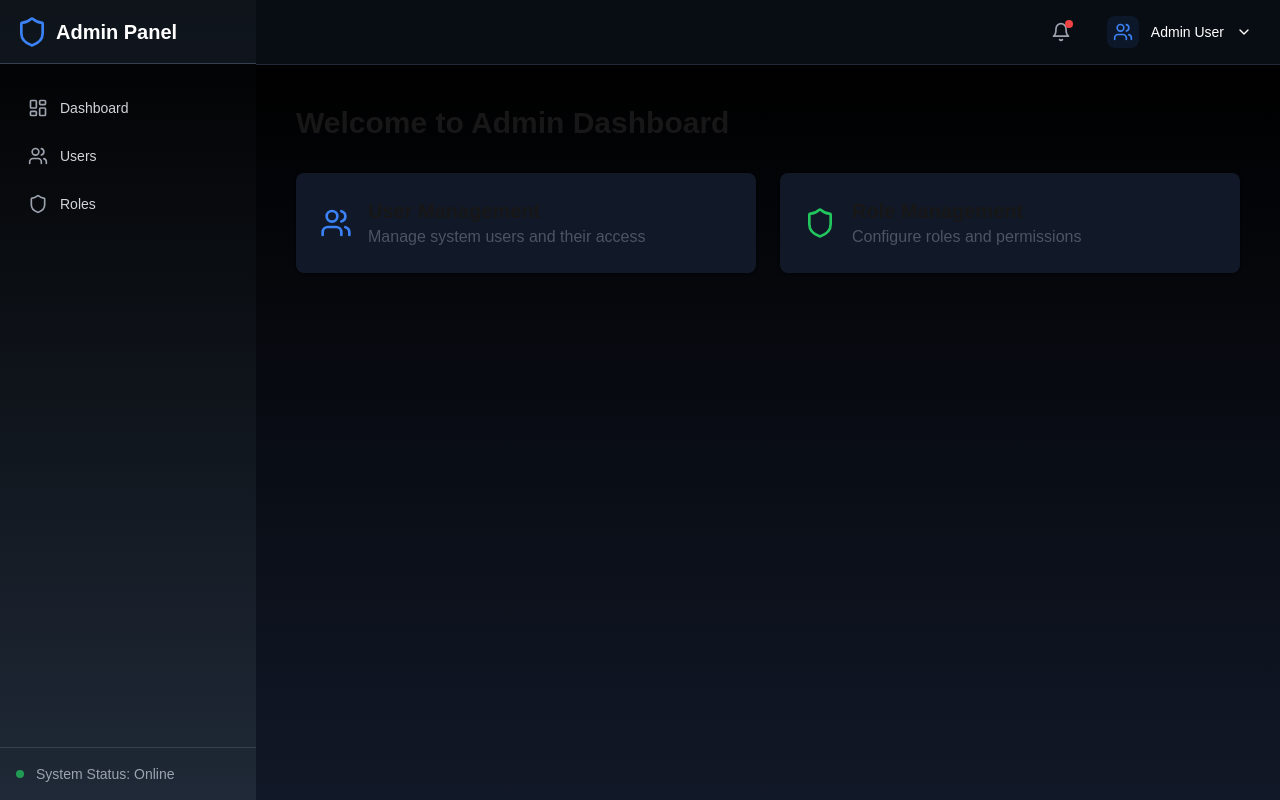
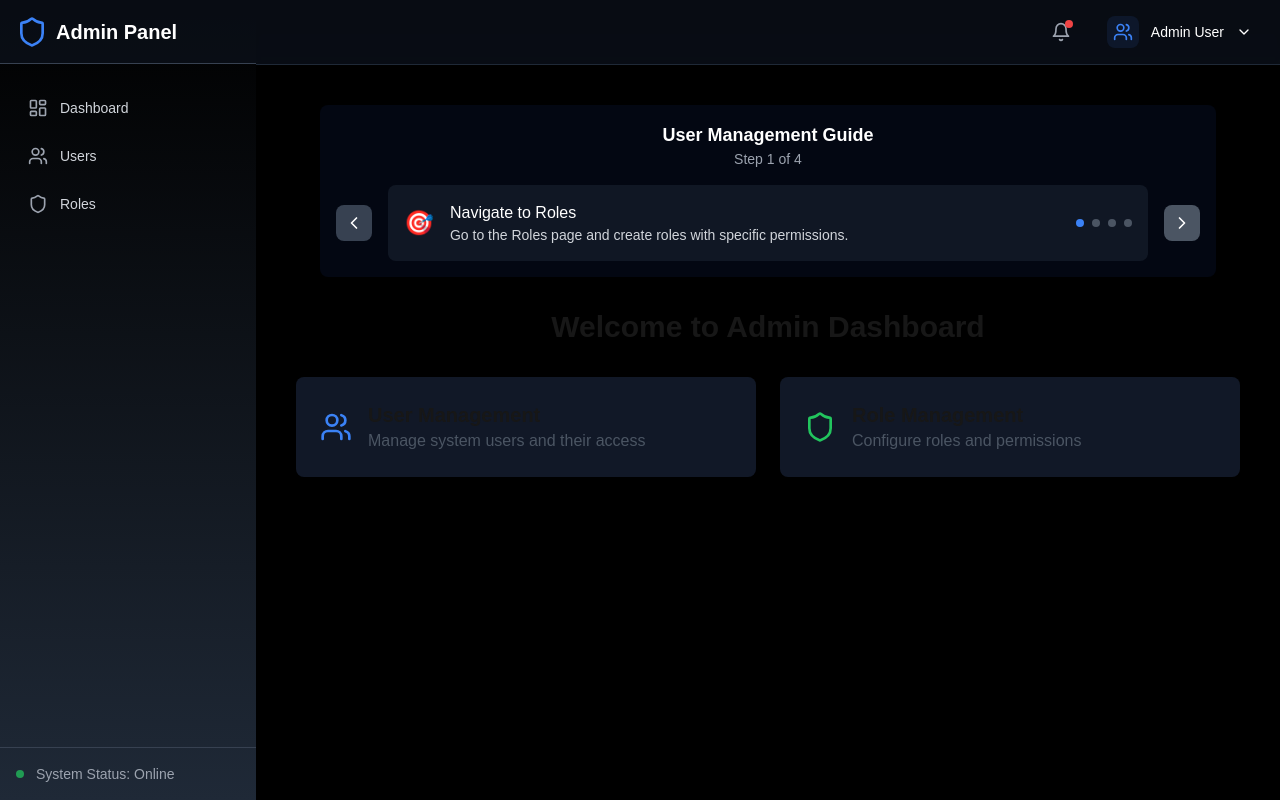
Before and after one commit to vinayrewatkar/RBAC_Assignment, a Next.js app: page / in a window 1280 px wide. Built offline with nearby package versions, Linux system fonts and the light colour scheme.

Commit message:
update layout and root page

```diff
--- a/src/app/components/AddUserForm.tsx
+++ b/src/app/components/AddUserForm.tsx
@@ -1,7 +1,8 @@
-"use client"
+"use client";
 import React, { useState } from 'react';
 import { UserType } from '../../types/type';
 import { useUsers } from '../../store/userContext';
+import { useRoles } from '../../store/rolesContext';
 
 interface UserFormProps {
   initialUser?: UserType;
@@ -10,6 +11,7 @@ interface UserFormProps {
 
 const UserForm: React.FC<UserFormProps> = ({ initialUser, onClose }) => {
   const { addUser, updateUser } = useUsers();
+  const { roles } = useRoles(); // Fetch available roles from context
   const [formData, setFormData] = useState<UserType>({
     name: initialUser?.name || '',
     role: initialUser?.role || '',
@@ -17,16 +19,18 @@ const UserForm: React.FC<UserFormProps> = ({ initialUser, onClose }) => {
     joinedDate: initialUser?.joinedDate || new Date().toLocaleDateString('en-US', {
       month: 'short',
       day: 'numeric',
-      year: 'numeric'
+      year: 'numeric',
     }),
-    isActive: initialUser?.isActive ?? true
+    isActive: initialUser?.isActive ?? true,
   });
+  const [error, setError] = useState<string | null>(null); // Error state
 
   const handleChange = (e: React.ChangeEvent<HTMLInputElement | HTMLSelectElement>) => {
     const { name, value } = e.target;
+    setError(null); // Clear any previous errors when user edits
     setFormData(prev => ({
       ...prev,
-      [name]: name === 'isActive' ? value === 'true' : value
+      [name]: name === 'isActive' ? value === 'true' : value,
     }));
   };
 
@@ -35,7 +39,14 @@ const UserForm: React.FC<UserFormProps> = ({ initialUser, onClose }) => {
 
     // Validate form
     if (!formData.name || !formData.email || !formData.role) {
-      alert('Please fill in all required fields');
+      setError('Please fill in all required fields');
+      return;
+    }
+
+    // Check if the entered role is valid
+    const roleExists = roles.some(role => role.name === formData.role);
+    if (!roleExists) {
+      setError(`The role "${formData.role}" is not available. Please choose a valid role.`);
       return;
     }
 
@@ -46,8 +57,8 @@ const UserForm: React.FC<UserFormProps> = ({ initialUser, onClose }) => {
       joinedDate: formData.joinedDate || new Date().toLocaleDateString('en-US', {
         month: 'short',
         day: 'numeric',
-        year: 'numeric'
-      })
+        year: 'numeric',
+      }),
     };
 
     if (initialUser) {
@@ -68,6 +79,7 @@ const UserForm: React.FC<UserFormProps> = ({ initialUser, onClose }) => {
           {initialUser ? 'Edit User' : 'Add New User'}
         </h2>
         <form onSubmit={handleSubmit} className="space-y-4">
+          {error && <p className="text-red-500 text-sm mb-4">{error}</p>}
           <div>
             <label className="block text-gray-300 mb-2">Name</label>
             <input
--- a/src/app/components/dashboardStats.tsx
+++ b/src/app/components/dashboardStats.tsx
@@ -15,7 +15,7 @@ const DashboardStats: React.FC<DashboardStatsProps> = ({
 }) => {
   return (
     <div className="grid grid-cols-1 md:grid-cols-3 gap-4 mb-6">
-      <div className="bg-gray-900 p-6 rounded-lg shadow-xl">
+      <div className="bg-gray-900/50 p-6 rounded-lg shadow-xl">
         <div className="flex items-center space-x-3">
           <Users className="w-8 h-8 text-blue-500" />
           <div>
@@ -25,7 +25,7 @@ const DashboardStats: React.FC<DashboardStatsProps> = ({
         </div>
       </div>
 
-      <div className="bg-gray-900 p-6 rounded-lg shadow-xl">
+      <div className="bg-gray-900/50 p-6 rounded-lg shadow-xl">
         <div className="flex items-center space-x-3">
           <UserCheck className="w-8 h-8 text-green-500" />
           <div>
@@ -35,7 +35,7 @@ const DashboardStats: React.FC<DashboardStatsProps> = ({
         </div>
       </div>
 
-      <div className="bg-gray-900 p-6 rounded-lg shadow-xl">
+      <div className="bg-gray-900/50 p-6 rounded-lg shadow-xl">
         <div className="flex items-center space-x-3">
           <UserX className="w-8 h-8 text-red-500" />
           <div>
--- a/src/app/components/sideBar.tsx
+++ b/src/app/components/sideBar.tsx
@@ -26,7 +26,7 @@ const Sidebar = ({ navigation, isSidebarOpen, setIsSidebarOpen }: SidebarProps)
       >
         <div className="flex h-full flex-col">
           {/* Logo Section */}
-          <div className="h-16 flex items-center justify-between px-4 bg-gray-800/50 border-b border-gray-700">
+          <div className="h-16 flex items-center justify-between px-4 bg-gray-900/50 border-b border-gray-700">
             <div className="flex items-center">
               <Shield className="h-8 w-8 text-blue-500" />
               <span className="ml-2 text-xl font-bold text-white">Admin Panel</span>
--- a/src/app/components/userCard.tsx
+++ b/src/app/components/userCard.tsx
@@ -28,7 +28,7 @@ const UserCard: React.FC<UserCardProps> = ({ user }) => {
 
   return (
     <>
-      <div className="bg-gray-900 text-white p-4 rounded-lg w-full relative overflow-hidden flex flex-col items-center justify-center min-h-[200px] hover:shadow-lg transition-shadow duration-300">
+      <div className="bg-gray-900/50 text-white p-4 rounded-lg w-full relative overflow-hidden flex flex-col items-center justify-center min-h-[200px] hover:shadow-lg transition-shadow duration-300">
         {/* Icons Container */}
         <div className="absolute top-2 right-2 z-20 flex items-center space-x-2">
           {/* Edit Icon */}
--- /dev/null
+++ b/src/app/components/userGuide.tsx
@@ -0,0 +1,99 @@
+"use client";
+import React, { useState } from "react";
+import { ChevronLeft, ChevronRight, Check } from "lucide-react";
+
+const steps = [
+  {
+    title: "Navigate to Roles",
+    description: "Go to the Roles page and create roles with specific permissions.",
+    icon: "🎯"
+  },
+  {
+    title: "Assign Permissions",
+    description: "Assign appropriate permissions to the roles you created.",
+    icon: "🔒"
+  },
+  {
+    title: "Manage Users",
+    description: "Go to the Users page to create and assign roles to new users.",
+    icon: "👥"
+  },
+  {
+    title: "Update and Delete",
+    description: "Update user details or delete users from the dashboard.",
+    icon: "⚙️"
+  },
+];
+
+const UserGuide = () => {
+  const [currentStep, setCurrentStep] = useState(0);
+
+  const handleNext = () => {
+    setCurrentStep((prev) => (prev + 1) % steps.length);
+  };
+
+  const handlePrev = () => {
+    setCurrentStep((prev) => (prev - 1 + steps.length) % steps.length);
+  };
+
+  return (
+    <div className="w-full max-w-4xl mx-auto rounded-lg overflow-hidden bg-gray-950 shadow-lg">
+      <div className="p-4">
+        <div className="flex items-center justify-center flex-col mb-4">
+          <h2 className="text-lg font-semibold text-white text-center">
+            User Management Guide
+          </h2>
+          <span className="text-sm text-gray-400">
+            Step {currentStep + 1} of {steps.length}
+          </span>
+        </div>
+
+        <div className="flex items-center gap-4">
+          {/* Navigation and Content */}
+          <button
+            onClick={handlePrev}
+            className="p-2 rounded-lg bg-gray-700 hover:bg-gray-600 text-white transition-colors"
+          >
+            <ChevronLeft className="w-5 h-5" />
+          </button>
+
+          {/* Step Content */}
+          <div className="flex-1 flex items-center justify-between bg-gray-800/50 rounded-lg p-4">
+            <div className="flex items-center gap-4">
+              <span className="text-2xl">{steps[currentStep].icon}</span>
+              <div>
+                <h3 className="font-medium text-white">
+                  {steps[currentStep].title}
+                </h3>
+                <p className="text-sm text-gray-300">
+                  {steps[currentStep].description}
+                </p>
+              </div>
+            </div>
+
+            {/* Progress Indicators */}
+            <div className="flex gap-2">
+              {steps.map((_, idx) => (
+                <div
+                  key={idx}
+                  className={`w-2 h-2 rounded-full ${
+                    idx === currentStep ? 'bg-blue-500' : 'bg-gray-600'
+                  }`}
+                />
+              ))}
+            </div>
+          </div>
+
+          <button
+            onClick={handleNext}
+            className="p-2 rounded-lg bg-gray-600 hover:bg-gray-500 text-white transition-colors"
+          >
+            <ChevronRight className="w-5 h-5" />
+          </button>
+        </div>
+      </div>
+    </div>
+  );
+};
+
+export default UserGuide;
--- a/src/app/layout-client.tsx
+++ b/src/app/layout-client.tsx
@@ -3,6 +3,7 @@ import React, { useState } from "react";
 import Sidebar from "../app/components/sideBar";
 import Header from "../app/components/headers";
 import { Users, Shield, LayoutDashboard } from "lucide-react";
+import UserGuide from "./components/userGuide";
 
 const navigation = [
   { name: "Dashboard", href: "/pages/dashboard", icon: LayoutDashboard },
@@ -15,7 +16,8 @@ export default function RootLayoutClient({ children }: { children: React.ReactNo
   const [isProfileMenuOpen, setIsProfileMenuOpen] = useState(false);
 
   return (
-    <div className="h-screen flex bg-black">
+    <div className="h-screen flex bg-gradient-to-b from-black to-gray-900">
+      {/* Sidebar */}
       <Sidebar
         navigation={navigation}
         isSidebarOpen={isSidebarOpen}
@@ -23,13 +25,15 @@ export default function RootLayoutClient({ children }: { children: React.ReactNo
       />
 
       <div className="flex-1 flex flex-col min-h-screen">
+        {/* Header */}
         <Header
           setIsSidebarOpen={setIsSidebarOpen}
           isProfileMenuOpen={isProfileMenuOpen}
           setIsProfileMenuOpen={setIsProfileMenuOpen}
         />
 
-        <main className="flex-1 overflow-y-auto bg-gradient-to-b from-black to-gray-900 p-6">
+        {/* Main Content - More space for content */}
+        <main className="flex-1 overflow-y-auto bg-gradient-to-b from-black to-black p-6">
           {children}
         </main>
       </div>
--- a/src/app/page.tsx
+++ b/src/app/page.tsx
@@ -1,18 +1,27 @@
-"use client"
+"use client";
 import React from 'react';
 import Link from 'next/link';
 import { Users, Shield } from 'lucide-react';
+import UserGuide from './components/userGuide';
 
 const HomePage = () => {
   return (
-    <div className="p-4">
+    <div className="p-4 space-y-6">
       <div className="max-w-7xl mx-auto">
-        <h1 className="text-3xl font-bold mb-8">Welcome to Admin Dashboard</h1>
+        {/* User Guide */}
+        <div className="mb-8">
+          <UserGuide />
+        </div>
+
+        {/* Centered Welcome Heading */}
+        <h1 className="text-3xl font-bold mb-8 text-center">
+          Welcome to Admin Dashboard
+        </h1>
 
         <div className="grid grid-cols-1 md:grid-cols-2 gap-6">
           {/* Users Card */}
           <Link
-            href="/users"
+            href="/pages/users"
             className="bg-gray-900 p-6 rounded-lg shadow hover:shadow-md transition-shadow"
           >
             <div className="flex items-center">
@@ -26,7 +35,7 @@ const HomePage = () => {
 
           {/* Roles Card */}
           <Link
-            href="/roles"
+            href="/pages/roles"
             className="bg-gray-900 p-6 rounded-lg shadow hover:shadow-md transition-shadow"
           >
             <div className="flex items-center">
--- a/src/app/pages/dashboard/page.tsx
+++ b/src/app/pages/dashboard/page.tsx
@@ -88,7 +88,7 @@ const DashboardContent: React.FC = () => {
           <div className="flex items-center space-x-4">
             <div className="flex items-center space-x-2">
               <Filter className="w-5 h-5 text-gray-500" />
-              <label className="text-gray-600 mr-2">Filter by Role:</label>
+              <label className="text-gray-400 mr-2">Filter by Role:</label>
               <select
                 value={selectedRole}
                 onChange={(e) => setSelectedRole(e.target.value)}
@@ -106,7 +106,7 @@ const DashboardContent: React.FC = () => {
 
           <button
             onClick={handleExport}
-            className="flex items-center space-x-2 px-4 py-2 bg-blue-500 text-white rounded-lg hover:bg-blue-600 transition-colors"
+            className="flex items-center space-x-2 px-4 py-2 bg-black text-white rounded-lg hover:bg-gray-600 transition-colors"
           >
             <Download className="w-5 h-5" />
             <span>Export Users</span>
@@ -114,7 +114,7 @@ const DashboardContent: React.FC = () => {
         </div>
 
         {/* Users Table Section */}
-        <div className="bg-gray-900 rounded-lg shadow-xl">
+        <div className="bg-black rounded-lg shadow-xl">
           <UserTable users={filteredUsers} />
         </div>
       </div>
```
